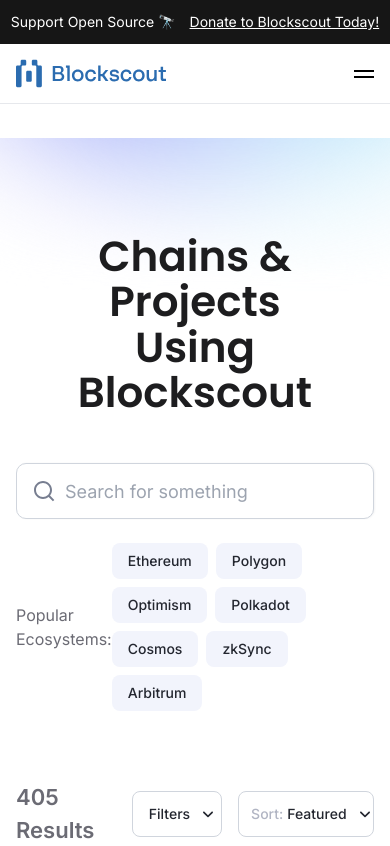
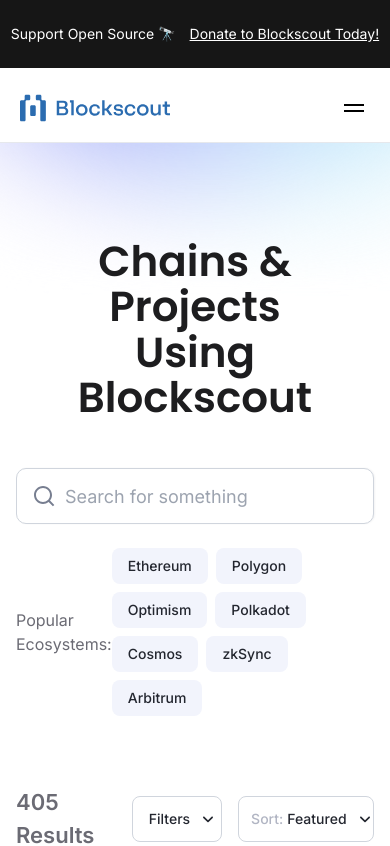
Before and after one commit to blockscout/chainscout, a Next.js app: page / in a window 390 px wide. Shown: the top 846 px of the page. Built offline with nearby package versions, Linux system fonts and the light colour scheme.

Commit message:
fix header styles

```diff
--- a/app/page.tsx
+++ b/app/page.tsx
@@ -142,7 +142,7 @@ export default function Home() {
   if (error) return <div className="text-center text-red-500 mt-8">{error}</div>;
 
   return (
-    <main className="pt-[138px]">
+    <main className="pt-[143px] md:pt-[138px]">
       <div className="flex flex-col items-center custom-background">
         <div className="flex flex-col items-center px-4 pt-24 w-full max-w-[1376px] mx-auto pb-[100px] sm:px-6 lg:px-10">
           <h1 className="font-poppins text-[#1d1d1f] text-[42px] md:text-[54px] lg:text-7xl leading-[1.08em] lg:leading-[1.08em] font-semibold text-center mb-12">
--- a/components/ExplorerDropdown.tsx
+++ b/components/ExplorerDropdown.tsx
@@ -20,7 +20,7 @@ const DropdownItem: React.FC<{ href: string; children: React.ReactNode; isMobile
 const ExplorerDropdown: React.FC<ExplorerDropdownProps> = ({ isMobile = false, onClose }) => {
   const [isOpen, setIsOpen] = useState(false);
 
-  const buttonClasses = isMobile ? 'justify-between w-full text-md py-5 px-6' : 'h-[46px] w-[170px] text-sm pl-4 pr-2';
+  const buttonClasses = isMobile ? 'w-full text-md py-5 px-6' : 'h-[46px] w-[170px] text-sm pl-4 pr-2.5';
   const dropdownClasses = isMobile ? 'left-0 w-full' : 'w-[170px]';
 
   const handleClose = () => {
@@ -32,7 +32,7 @@ const ExplorerDropdown: React.FC<ExplorerDropdownProps> = ({ isMobile = false, o
     <div className="relative">
       <button
         onClick={() => setIsOpen(!isOpen)}
-        className={`flex items-center bg-transparent font-semibold text-[#1d1d1f] rounded-lg border border-[#dcdddd] hover:border-[#1668f9] transition-colors duration-[800ms] ease-in-out ${buttonClasses}`}
+        className={`flex items-center justify-between bg-transparent font-semibold text-[#1d1d1f] rounded-lg border border-[#dcdddd] hover:border-[#1668f9] transition-colors duration-[800ms] ease-in-out ${buttonClasses}`}
       >
         Use the Explorer
         <Image
--- a/components/Header.tsx
+++ b/components/Header.tsx
@@ -13,7 +13,7 @@ export default function Header() {
     <>
       {/* Mobile menu */}
       <div
-        className={`md:hidden fixed inset-x-0 top-0 bottom-0 pt-[104px] bg-white transition-transform duration-300 ease-in-out overflow-y-auto z-10 ${
+        className={`md:hidden fixed inset-x-0 top-0 bottom-0 pt-[143px] bg-white transition-transform duration-300 ease-in-out overflow-y-auto z-10 ${
           isMobileMenuOpen ? 'translate-y-0' : '-translate-y-full'
         }`}
       >
@@ -22,15 +22,15 @@ export default function Header() {
           <ExplorerDropdown isMobile onClose={() => setIsMobileMenuOpen(false)} />
         </div>
       </div>
-      <header className="fixed w-full z-10">
-        <div className="bg-[#161616] text-white text-sm h-[44px] flex items-center justify-center gap-[14px]">
+      <header className="fixed w-full z-10 bg-white">
+        <div className="bg-[#161616] text-white text-sm h-[68px] md:h-[44px] flex items-center justify-center gap-[14px]">
           <span>Support Open Source 🔭</span>
           <Link href="#" className="underline">
             Donate to Blockscout Today!
           </Link>
         </div>
-        <div className="flex items-center justify-between bg-white h-[60px] md:h-[94px] px-4 md:px-10 border-b border-[#e6e8ec]">
-          <div className="flex-1">
+        <div className="flex items-center justify-between bg-white max-w-[1376px] h-[75px] md:h-[94px] mx-auto px-5 md:px-10 md:border-0 border-b border-[#e6e8ec]">
+          <div className="flex-1 mb-[-6px] md:mb-0">
             <div className="w-[150px] md:w-[115px] relative">
               <Image
                 src="/logo.svg"
@@ -48,7 +48,7 @@ export default function Header() {
           </div>
           {/* Mobile menu button */}
           <button
-            className="w-6 h-6 flex flex-col justify-center items-end md:hidden gap-1"
+            className="w-8 h-8 flex flex-col justify-center items-center md:hidden gap-1 mb-[-6px]"
             onClick={() => setIsMobileMenuOpen(!isMobileMenuOpen)}
           >
             <div className={`block w-5 h-0.5 bg-black ${isMobileMenuOpen ? 'rotate-45 translate-y-[3px]' : ''}`}></div>
```
